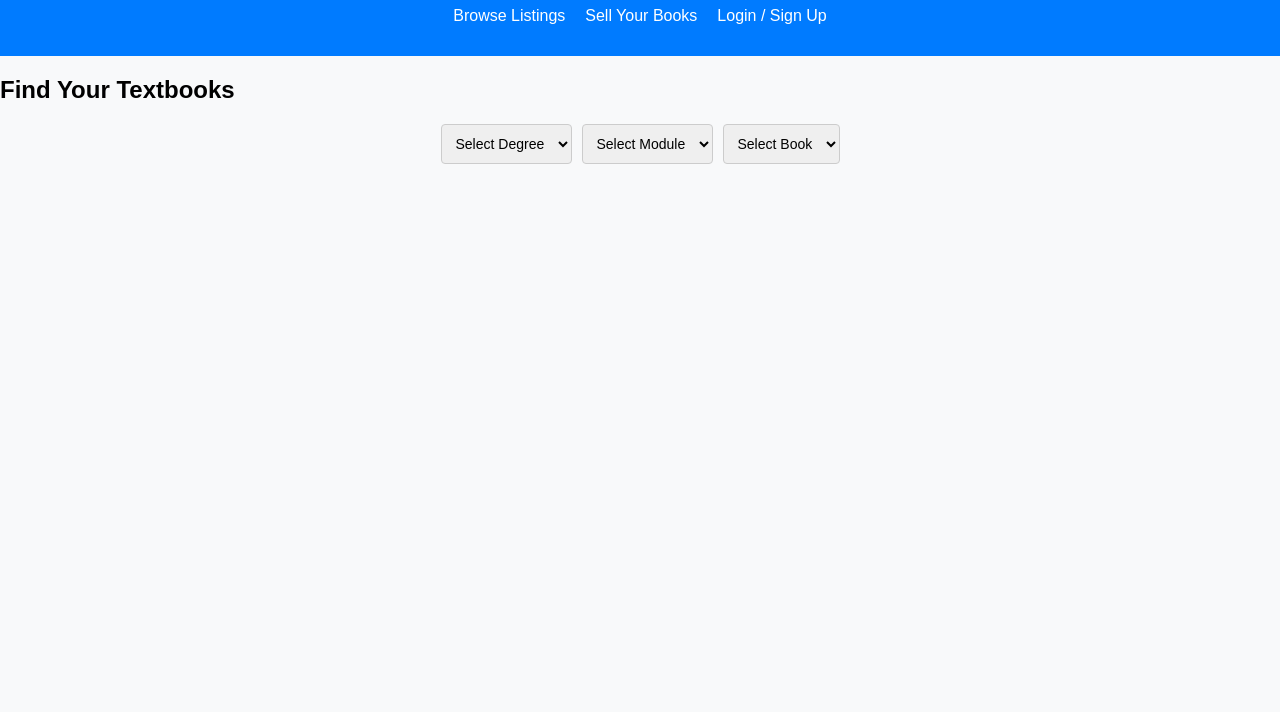
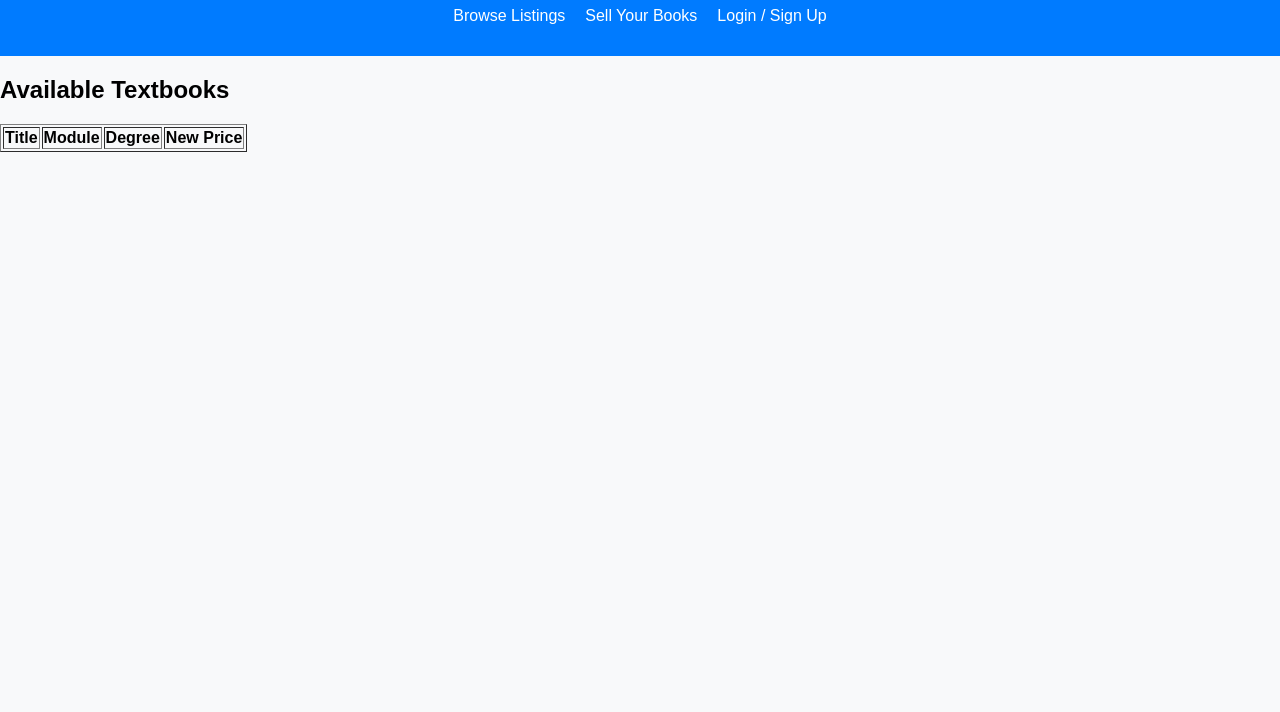
Before and after one commit to Bookleggers/VC-Market, a plain HTML site: page index.html in a window 1280 px wide. Shown: the part 88-800 px from the top of the page. Drawn offline with nearby package versions, Linux system fonts and the light colour scheme.

Commit message:
Update index.html

```diff
--- a/index.html
+++ b/index.html
@@ -21,23 +21,20 @@
   </header>
 
   <main>
-    <h2>Find Your Textbooks</h2>
+    <h2>Available Textbooks</h2>
 
-    <div class="filters">
-      <select id="degree-filter" onchange="updateModules()">
-        <option value="">Select Degree</option>
-      </select>
-
-      <select id="module-filter" onchange="updateBooks()">
-        <option value="">Select Module</option>
-      </select>
-
-      <select id="book-filter" onchange="filterBooks()">
-        <option value="">Select Book</option>
-      </select>
-    </div>
-
-    <div id="book-listings"></div>
+    <table id="books-table" border="1">
+      <thead>
+        <tr>
+          <th>Title</th>
+          <th>Module</th>
+          <th>Degree</th>
+          <th>New Price</th>
+        </tr>
+      </thead>
+      <tbody>
+      </tbody>
+    </table>
   </main>
 </body>
 </html>
```
